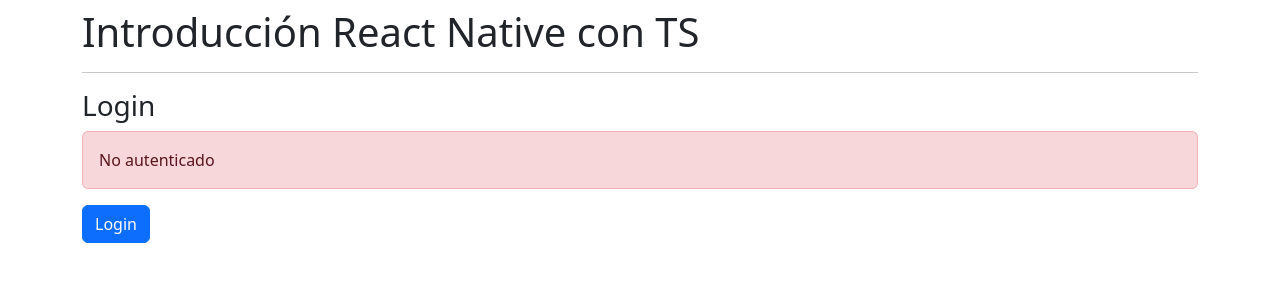
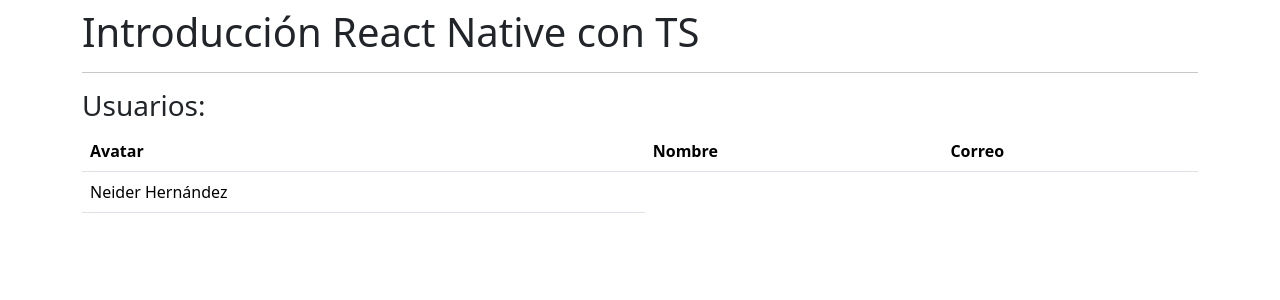
Before and after one commit to Aghent47/React-Native, a React (Create React App) app: page / in a window 1280 px wide. Shown: the top 300 px of the page. Built offline with nearby package versions, Linux system fonts and the light colour scheme; no server answers.

Commit message:
20. Peticiones HTTP - Axios

```diff
--- a/package.json
+++ b/package.json
@@ -10,6 +10,7 @@
     "@types/node": "^16.18.23",
     "@types/react": "^18.0.31",
     "@types/react-dom": "^18.0.11",
+    "axios": "^1.3.5",
     "react": "^18.2.0",
     "react-dom": "^18.2.0",
     "react-scripts": "5.0.1",
--- a/src/App.tsx
+++ b/src/App.tsx
@@ -3,7 +3,8 @@
 // import { Funciones } from "./typescript/Funciones";
 // import { CounterConHook } from "./components/CounterConHook";
 // import { Counter } from "./components/Counter";
-import { Login } from "./components/Login";
+// import { Login } from "./components/Login";
+import { Usuarios } from "./components/Usuarios";
 
 const App = () => {
   return (
@@ -15,7 +16,8 @@
       {/* <Funciones/> */}
       {/* <Counter/> */}
       {/* <CounterConHook/> */}
-    <Login/>
+      {/* <Login/> */}
+      <Usuarios/>
     </div>
   )
 }
--- /dev/null
+++ b/src/api/reqRes.tsx
@@ -0,0 +1,7 @@
+import axios from "axios";
+
+export const reqResApi = axios.create({
+    baseURL: 'https://reqres.in/api'
+});
+
+// Path: src\components\Usuarios.tsx
--- /dev/null
+++ b/src/components/Usuarios.tsx
@@ -0,0 +1,35 @@
+import { useEffect } from "react"
+import { reqResApi } from "../api/reqRes"
+
+export const Usuarios = () => {
+
+    useEffect(() => {
+        //llamado al API
+        reqResApi.get('/users').then(resp => {
+            console.log(resp.data.data);
+        })
+            .catch(console.log)
+
+    }, [])
+
+    return (
+        <>
+            <h3>Usuarios:</h3>
+            <table className="table">
+                <thead>
+                    <tr>
+                        <th>Avatar</th>
+                        <th>Nombre</th>
+                        <th>Correo</th>
+                    </tr>
+                </thead>
+                <tbody>
+                    <tr>
+                        <td>Neider Hernández</td>
+
+                    </tr>
+                </tbody>
+            </table>
+        </>
+    )
+}
```
Also changed, not shown: 1 other file (tests, documents, lock files or other folders).
